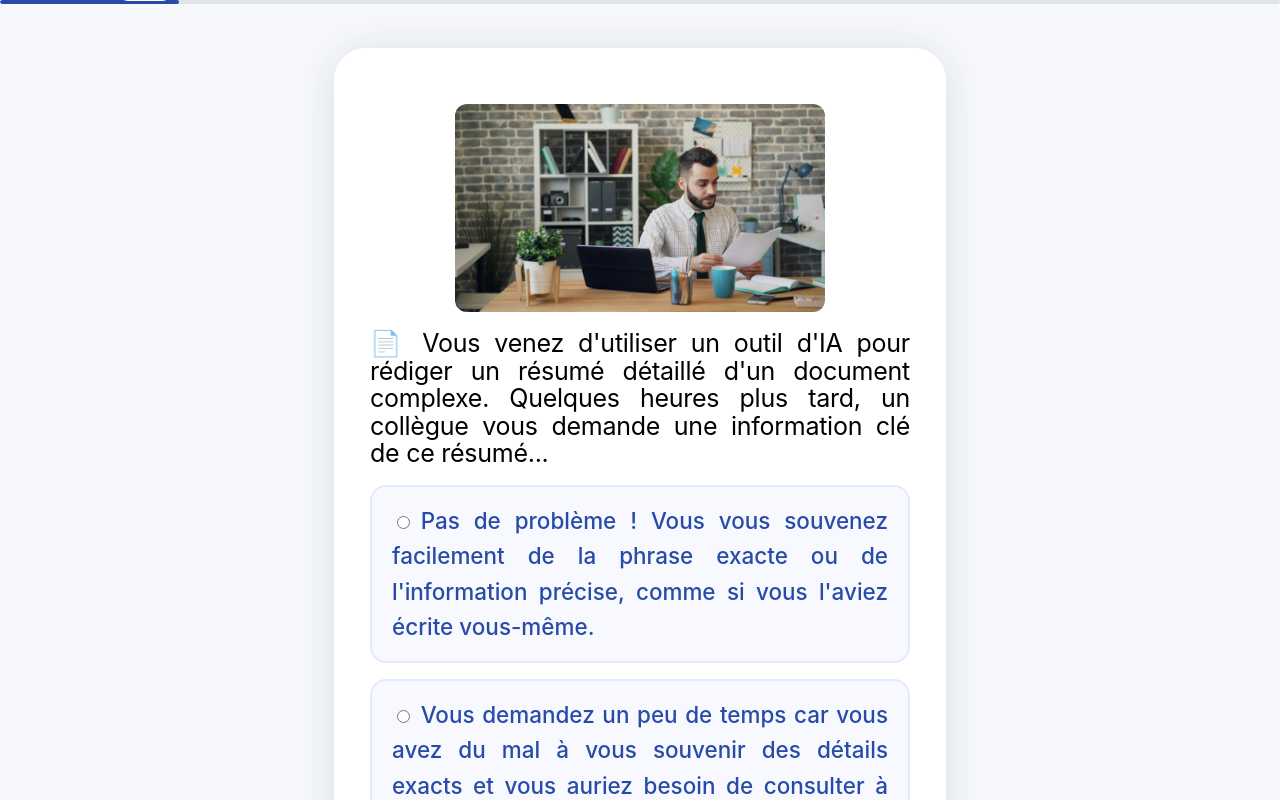
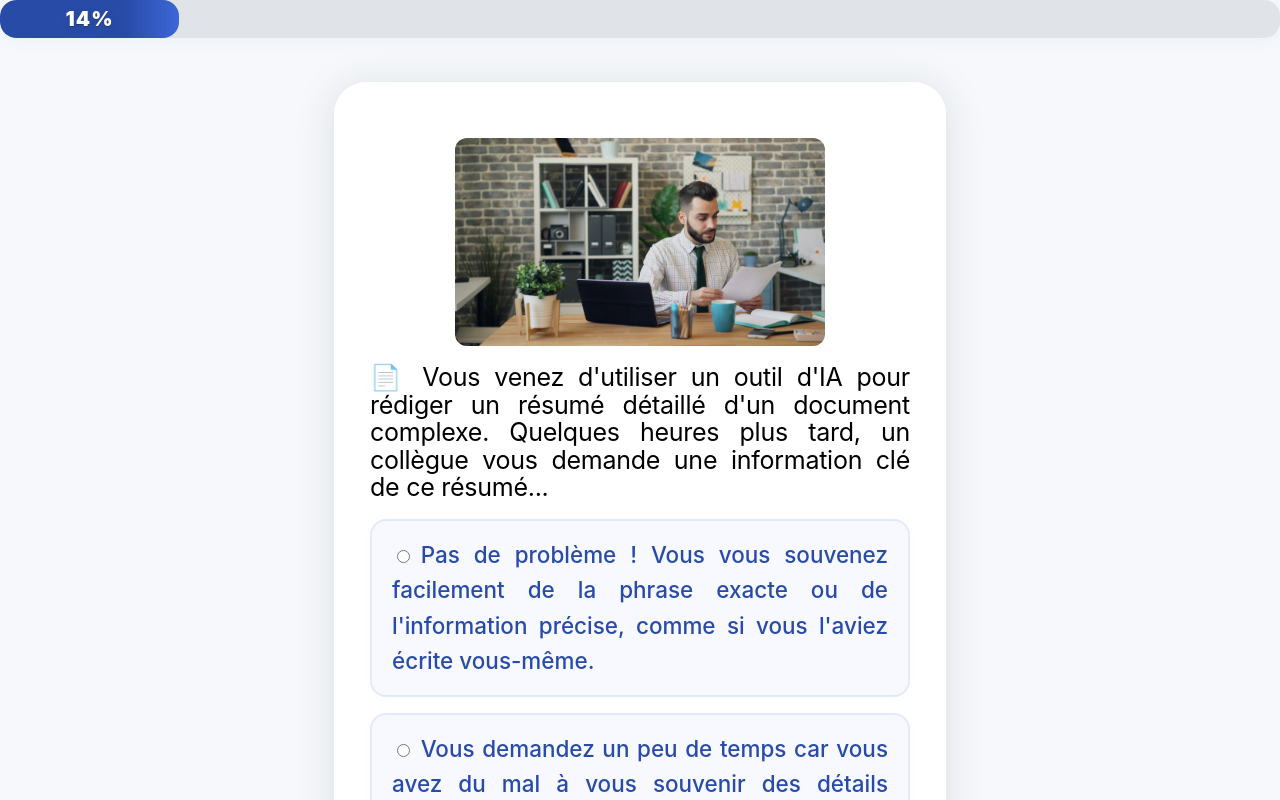
Before and after one commit to johancreeten/questionnaire_IA, a plain HTML site: page index.html in a window 1280 px wide. Both pictures are taken after a click on the button "Démarrer le test". Shown: the top 800 px of the page. Drawn offline with Linux system fonts and the light colour scheme.

Commit message:
Update style.css

```diff
--- a/style.css
+++ b/style.css
@@ -6,20 +6,60 @@ body {
   min-height: 100vh;
 }
 
-/* Barre de progression */
+/* Barre de progression épaisse et visible */
 #progress-bar {
   width: 100%;
-  height: 4px;
+  height: 38px;
   background: #e0e4e8;
-  margin: 0;
+  margin: 0 0 30px 0;
   overflow: hidden;
-  border-radius: 4px;
+  border-radius: 16px;
+  position: relative;
+  box-shadow: 0 2px 16px #c2d1ee33;
+  display: flex;
+  align-items: center;
 }
-#progress-bar > div {
-  background: #284ba8;
+
+.progress-bar-inner {
+  background: linear-gradient(90deg, #284ba8 70%, #3c67d6 100%);
   height: 100%;
+  border-radius: 16px;
+  position: relative;
   transition: width 0.22s cubic-bezier(.5,.1,.39,1.1);
-  border-radius: 4px;
+  display: flex;
+  align-items: center;
+}
+
+.progress-percent {
+  position: absolute;
+  left: 50%;
+  top: 50%;
+  transform: translate(-50%, -48%);
+  color: #fff;
+  font-weight: 900;
+  font-size: 1.28em;
+  background: transparent;
+  padding: 0 12px;
+  z-index: 2;
+  text-shadow: 0 2px 6px #274a8a, 0 1px 0 #1a3063;
+  pointer-events: none;
+  letter-spacing: 1px;
+  white-space: nowrap;
+  line-height: 1;
+}
+
+@media (max-width: 600px) {
+  #progress-bar {
+    height: 22px;
+    border-radius: 8px;
+  }
+  .progress-bar-inner {
+    border-radius: 8px;
+  }
+  .progress-percent {
+    font-size: 1.02em;
+    padding: 0 6px;
+  }
 }
 
 /* Conteneur principal harmonisé */
@@ -268,36 +308,3 @@ section.active {
   h1 { font-size: 1.5em; }
   h2 { font-size: 1.12em; }
 }
-
-.progress-bar-inner {
-  background: #284ba8;
-  height: 100%;
-  border-radius: 4px;
-  position: relative;
-  transition: width 0.22s cubic-bezier(.5,.1,.39,1.1);
-  display: flex;
-  align-items: center;
-}
-
-.progress-percent {
-  position: absolute;
-  right: 8px;
-  top: -28px;
-  color: #284ba8;
-  font-weight: 700;
-  font-size: 1em;
-  background: #fff;
-  padding: 2px 9px;
-  border-radius: 9px;
-  box-shadow: 0 2px 8px rgba(40, 75, 168, 0.10);
-  pointer-events: none;
-  z-index: 2;
-}
-
-@media (max-width: 600px) {
-  .progress-percent {
-    font-size: 0.99em;
-    right: 2px;
-    top: -23px;
-  }
-}
```
